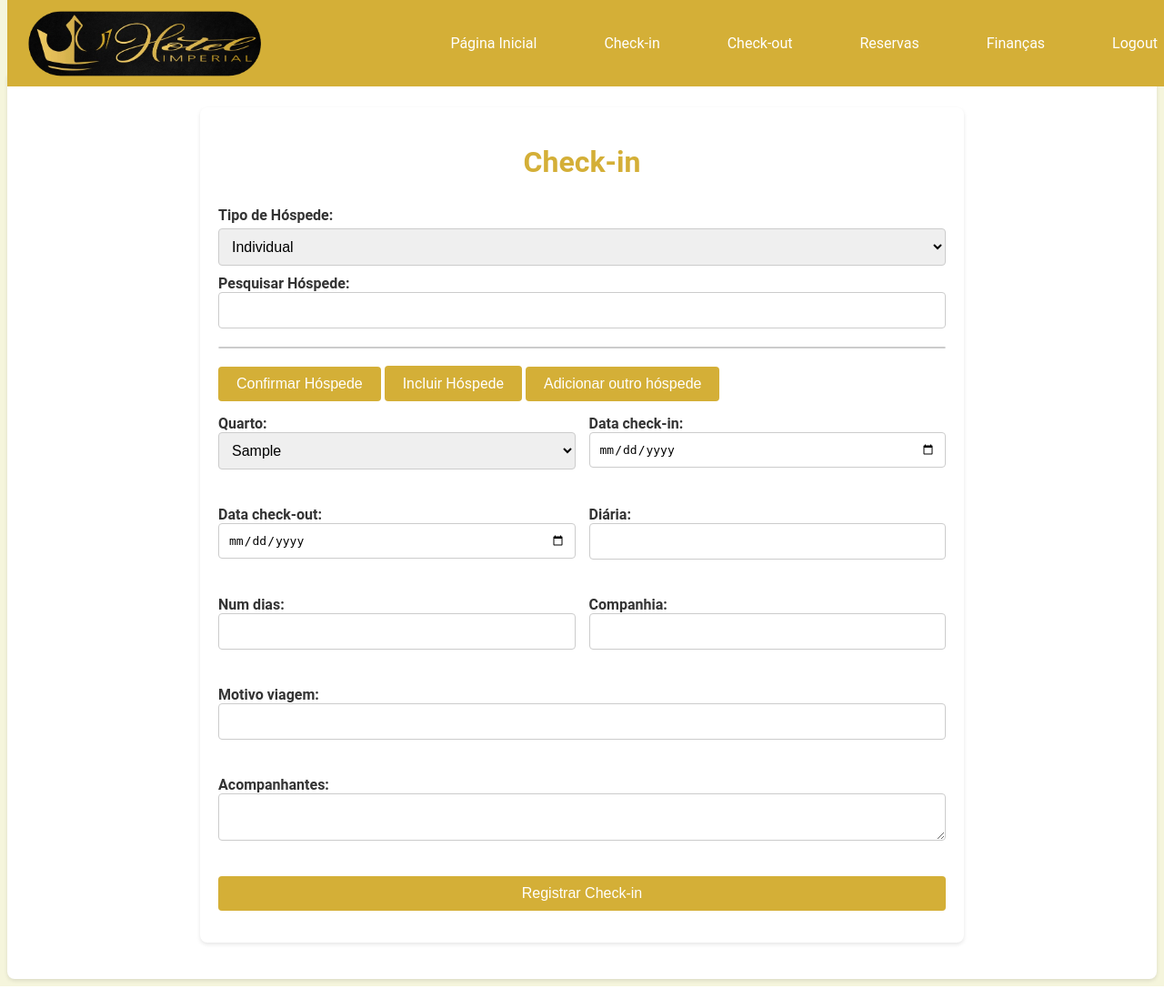
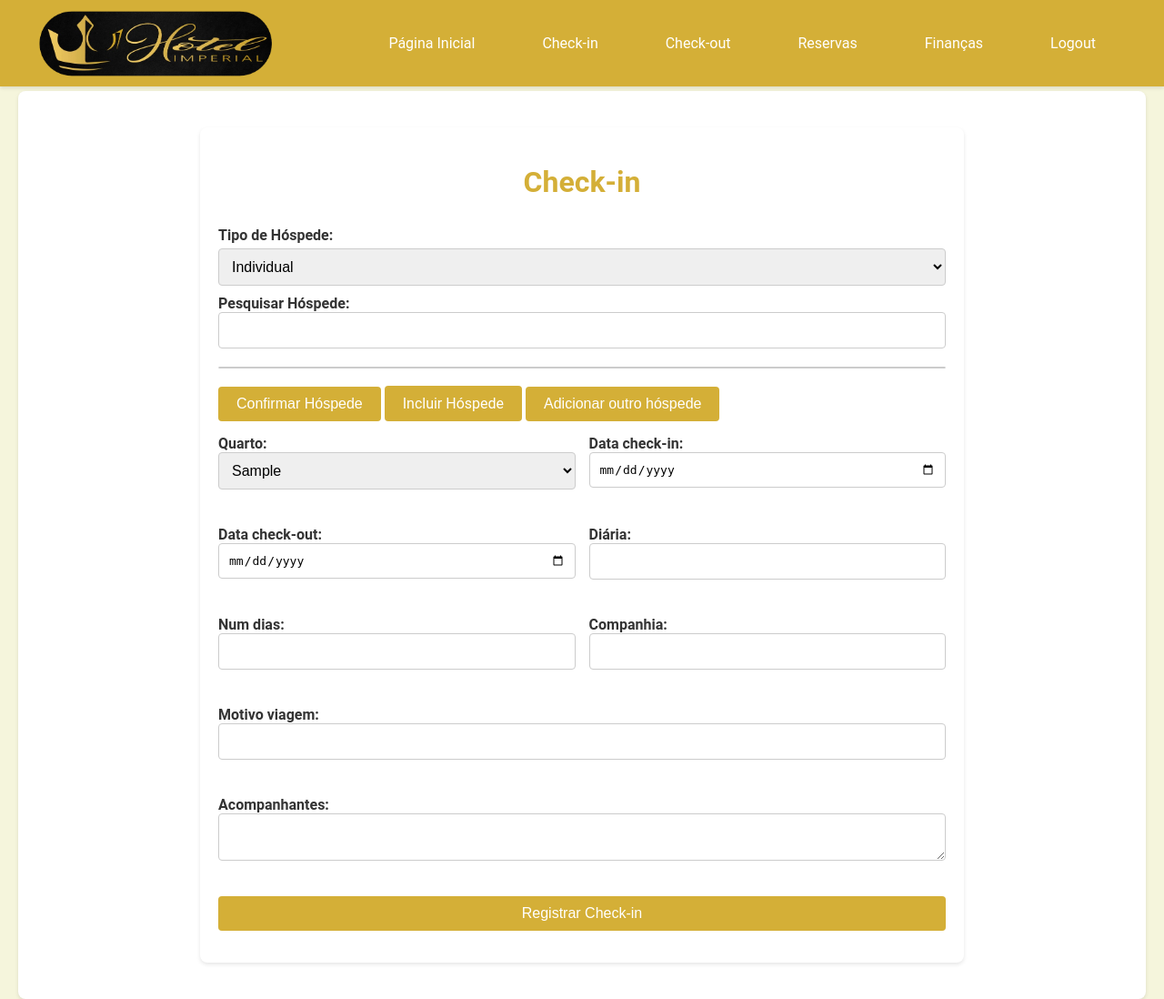
Before and after one commit to MiqueiasBoeira/sistema_hotel_imperial, a Django app: page /checkin/ in a window 1280 px wide. Shown: the whole page at 91% size. Run offline with Django 5.2, Linux system fonts and the light colour scheme; a user stored in the database is signed in; tables that the repository leaves empty hold one stand-in row (values such as "Sample post"); parts of the project's set-up code (start-up, migrations or seed data) failed here and were passed over.

Commit message:
update style base

```diff
--- a/core/templates/core/base.html
+++ b/core/templates/core/base.html
@@ -9,6 +9,7 @@
     {% block extra_head %}{% endblock %}
 </head>
 <body>
+    <div class="header-container">
         <header class="header">
             <img src="{% static 'images/logo.png' %}" alt="Hotel Imperial Logo">
             <nav>
@@ -23,6 +24,7 @@
                 </form>
             </nav>
         </header>
+    </div>
     <div class="main-container">
         {% block content %}
         {% endblock %}
--- a/static/css/styles.css
+++ b/static/css/styles.css
@@ -4,23 +4,33 @@ body {
     font-family: 'Roboto', Arial, sans-serif;
     background: #F5F5DC; /* Bege claro */
     color: #333333; /* Cinza escuro */
-    padding-top: 70px; /* Espaço para o header fixo */
+    padding-top: 100px; /* Espaço para o header fixo */
+    margin: 0;
 }
+
+.header-container {
+    width: 100%;
+    background-color: #D4AF37; /* Dourado */
+    position: fixed;
+    top: 0;
+    z-index: 1000;
+    box-shadow: 0 2px 4px rgba(0, 0, 0, 0.1);
+}
+
 .header {
     display: flex;
     justify-content: space-between;
     align-items: center;
+    max-width: 1200px; /* Define a largura máxima para o conteúdo do header */
+    margin: 0 auto; /* Centraliza o header dentro do header-container */
     padding: 10px 20px;
-    background-color: #D4AF37; /* Dourado */
     color: #fff;
-    position: fixed;
-    width: 100%;
-    top: 0;
-    z-index: 1000;
 }
+
 .header img {
     height: 75px;
 }
+
 .header nav a {
     color: #fff;
     margin: 0 15px;
@@ -28,6 +38,7 @@ body {
     padding: 10px 20px; /* Adicionado para garantir padding uniforme */
     display: inline-block;
 }
+
 .header nav a:hover {
     text-decoration: underline;
 }
@@ -42,6 +53,8 @@ body {
     background: #FFFFFF; /* Branco */
     border-radius: 8px;
     box-shadow: 0 2px 4px rgba(0, 0, 0, 0.1);
+    max-width: 1200px;
+    margin: 0 auto; /* Centraliza o main-container */
 }
 
 @media (max-width: 768px) {
```
Lines whose indentation alone changed are shown as unchanged.
